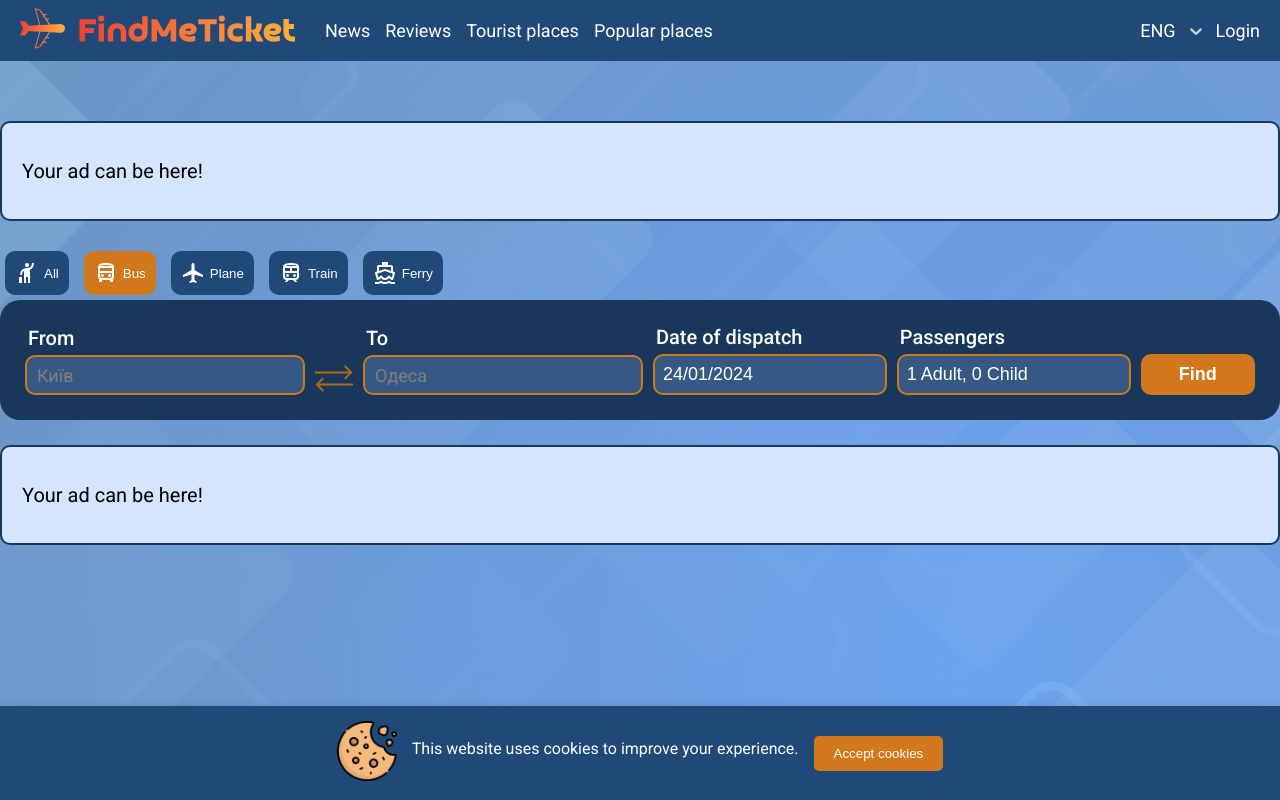
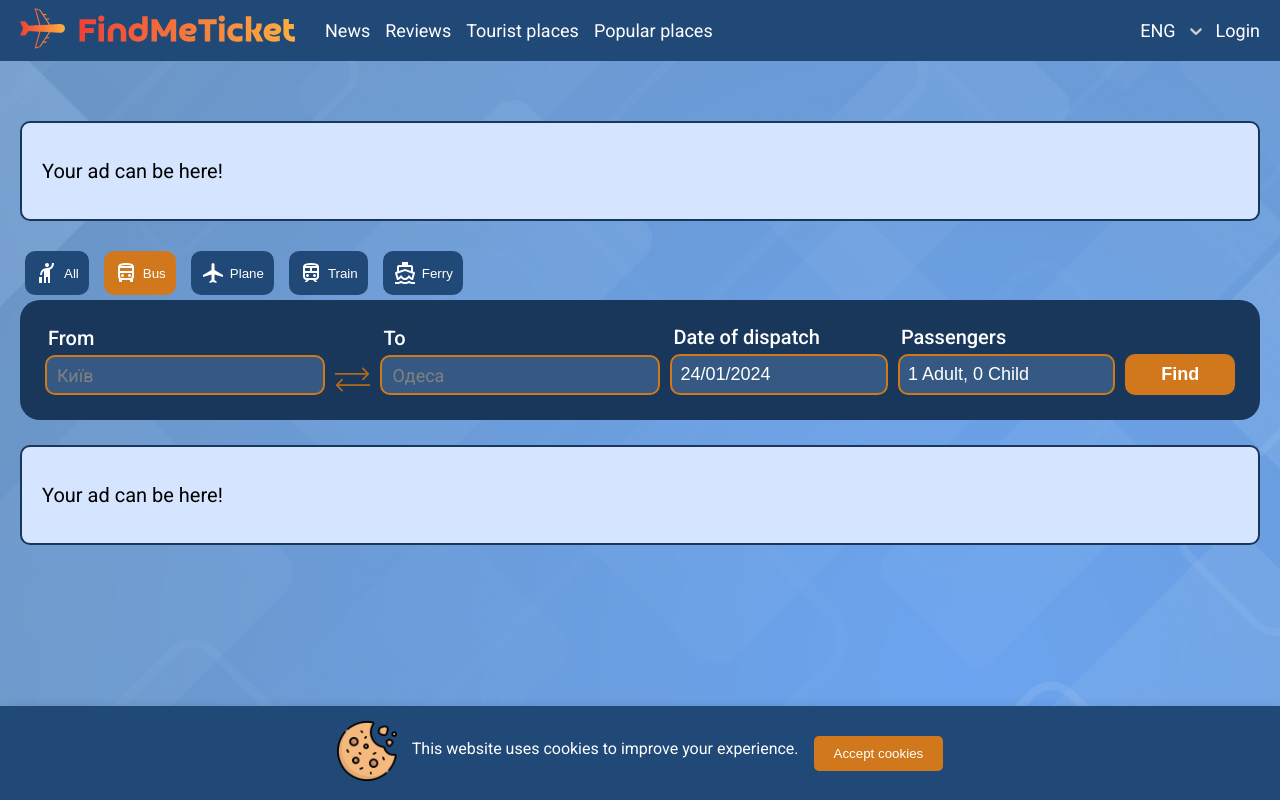
Before and after one commit to BuyMeTicketTeam/FindMeTicket, a React (Create React App) app in the folder src/frontend/: page / in a window 1280 px wide. Built offline with nearby package versions, Linux system fonts and the light colour scheme.

Commit message:
Fixed bud with adaptation

```diff
--- a/src/frontend/src/App.scss
+++ b/src/frontend/src/App.scss
@@ -15,7 +15,8 @@ body {
   font-family: 'Roboto';
   color: $font-color;
   background: url('./Frame 4.1.jpg');
-  min-width: 800px;
+  overflow-y: auto;
+  min-width: 1200px;
 }
 .body{
   display: flex;
@@ -35,6 +36,7 @@ img {
 .container {
   max-width: 1300px;
   margin: 0 auto;
+  padding: 0 20px;
 }
 
 .field__name {
```
